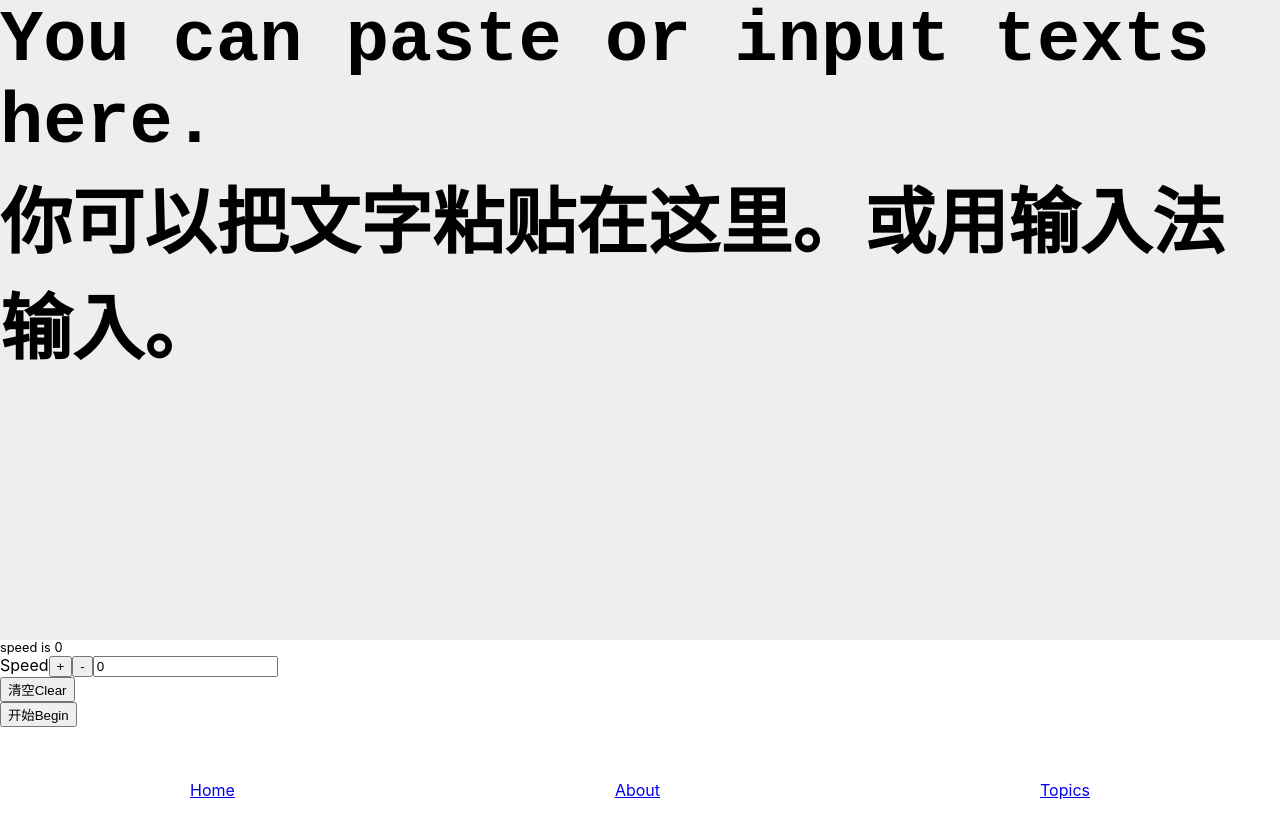
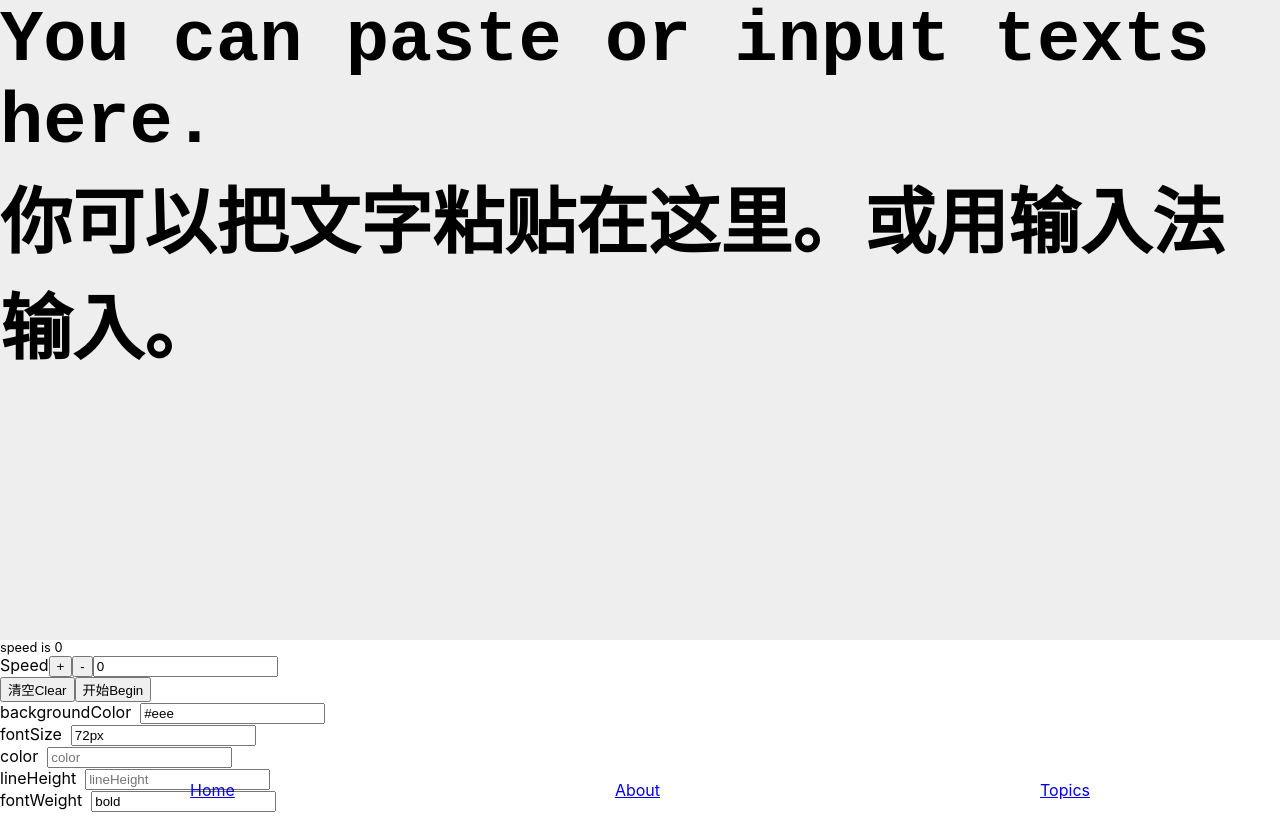
Before and after one commit to lgh06/web-prompter, a React (Create React App) app: page / in a window 1280 px wide. Before the commit the page ends 800 px from the top, so only its background shows below. Built offline with nearby package versions, Linux system fonts and the light colour scheme; what nosleep.js would draw is missing.

Commit message:
more custom css values

```diff
--- a/src/components/Controller.js
+++ b/src/components/Controller.js
@@ -7,7 +7,17 @@ const cn = genClassName(styles);
 
 export default function Controller() {
   const dispatch = useDispatch()
-  const speed = useSelector((state) => state.player.speed)
+  const { speed, viewerCSS } = useSelector((state) => state.player)
+  const onChange = (e, name) => {
+    let tmpValue = e.currentTarget.value;
+    // if (name ==='fontSize'){
+    //   tmpValue += 'px'
+    // }
+    dispatch(player.setViewerCSS({
+      [name]: tmpValue
+    }))
+
+  }
   return (<div {...cn('controller-wrap')}>
     Speed
     <button onClick={()=>dispatch(player.setSpeed('+10'))}>+</button>
@@ -15,8 +25,17 @@ export default function Controller() {
     <input type="number" value={speed} onChange={(e)=>dispatch(player.setSpeed(e.target.value))}></input>
     <br />
     <button onClick={()=>dispatch(player.setInnerHTML(''))}>清空Clear</button>
+    <button onClick={()=>dispatch(player.setPlay('start'))}>开始Begin</button>
     <br />
-    <button onClick={()=>dispatch(player.setPlay('start'))}>开始Begin</button>
+    {['backgroundColor', 'fontSize', 'color','lineHeight', 'fontWeight'].map(v => {
+      return (
+        <>
+        <span>{v}</span> &nbsp;
+        <input type="text" name="" value={viewerCSS[v]} id="" placeholder={v} onInput={(e) => onChange(e, v)}/>
+        <br/>
+        </>
+      )
+    })}
 
   </div>);
 }
--- a/src/components/Viewer.js
+++ b/src/components/Viewer.js
@@ -9,7 +9,7 @@ import * as player from '../reducers/playerSlice'
 const cn = genClassName(styles);
 
 export default function Viewer() {
-  const { speed, innerHTML, play } = useSelector((state) => state.player)
+  const { speed, innerHTML, play, viewerCSS } = useSelector((state) => state.player)
   const dispatch = useDispatch()
 
   useEffect(() => {
@@ -24,7 +24,7 @@ export default function Viewer() {
     console.log(e.target.innerHTML)
   }
   return (<div {...cn('viewer-wrap')}>
-    <div {...cn('viewer @viewer')}>
+    <div {...cn('viewer @viewer')} style={viewerCSS}>
       <pre {...cn('text @text')} contentEditable={play ? 'false': 'true'} onInput={onChange}
         suppressContentEditableWarning={true}
       >
--- a/src/components/Viewer.module.scss
+++ b/src/components/Viewer.module.scss
@@ -4,9 +4,10 @@
 }
 
 .viewer{
-  font-size: 72px;
-  font-weight: bold;
-  background-color: #eee;
+  // moved to js
+  // font-size: 72px;
+  // font-weight: bold;
+  // background-color: #eee;
   height:80vh;
   min-height: 340px;
   .text{
--- a/src/reducers/playerSlice.js
+++ b/src/reducers/playerSlice.js
@@ -10,6 +10,11 @@ export const playerSlice = createSlice({
     speed: 0,
     innerHTML: 'You can paste or input texts here. <br/>你可以把文字粘贴在这里。或用输入法输入。',
     play:0,
+    viewerCSS: {
+      backgroundColor: '#eee',
+      fontSize: '72px',
+      fontWeight: 'bold',
+    }
   },
   reducers: {
     setSpeed: (state, action) => {
@@ -44,11 +49,14 @@ export const playerSlice = createSlice({
         // document.querySelector('.viewer').exitFullscreen()
         document.exitFullscreen()
       }
+    },
+    setViewerCSS: (state, action) => {
+      state.viewerCSS = Object.assign({}, state.viewerCSS, action.payload);
     }
   },
 })
 
 // Action creators are generated for each case reducer function
-export const { setSpeed, setInnerHTML, setPlay } = playerSlice.actions
+export const { setSpeed, setInnerHTML, setPlay, setViewerCSS } = playerSlice.actions
 
 export default playerSlice.reducer
```
